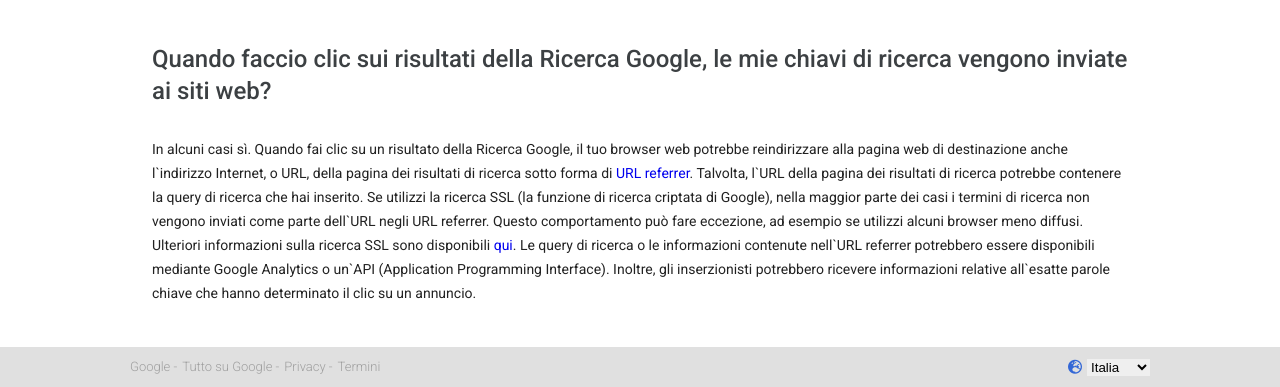
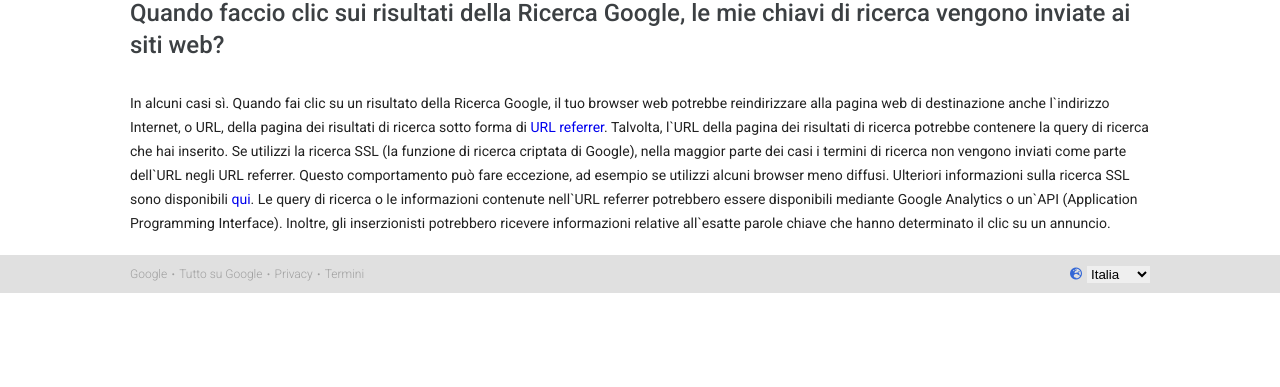
Before and after one commit to LeleGuidi/php-google-faq, a PHP site: page / in a window 1280 px wide. Shown: the part 2381-2768 px from the top of the page. After the commit the page ends 2674 px from the top, so only its background shows below. Run offline with PHP 8.4, Linux system fonts and the light colour scheme; some libraries are stand-ins or nearby versions.

Commit message:
Corretto footer

```diff
--- a/index.php
+++ b/index.php
@@ -57,10 +57,14 @@
     </main>
     <footer>
         <div class="container">
+            <div class="row">
                 <div class="links">
-                <a href="#/">Google -</a>
-                <a href="#/">Tutto su Google -</a>
-                <a href="#/">Privacy -</a>
+                    <a href="#/">Google</a>
+                    <i class="fa-solid fa-circle"></i>
+                    <a href="#/">Tutto su Google</a>
+                    <i class="fa-solid fa-circle"></i>
+                    <a href="#/">Privacy</a>
+                    <i class="fa-solid fa-circle"></i>
                     <a href="#/">Termini</a>
                 </div>
                 <div class="language">
@@ -71,6 +75,7 @@
                 </select>
                 </div>
             </div>
+        </div>
     </footer>
 </body>
 </html>
--- a/style.css
+++ b/style.css
@@ -157,16 +157,22 @@ main {
 footer {
     width: 100%;
     background-color: rgb(224, 224, 224);
+    font-size: .75rem;
 }
-footer .container {
+.container {
+    padding: .625rem;
+}
+.row {
     display: flex;
     justify-content: space-between;
-    padding: .625rem;
 }
 footer .links a {
     color: #9f9f9f;
-    font-size: small;
     font-weight: 300;
+}
+footer .links i {
+    font-size: .125rem;
+    color: #9f9f9f;
 }
 footer .language, footer .links {
     display: flex;
```
Lines whose indentation alone changed are shown as unchanged.
